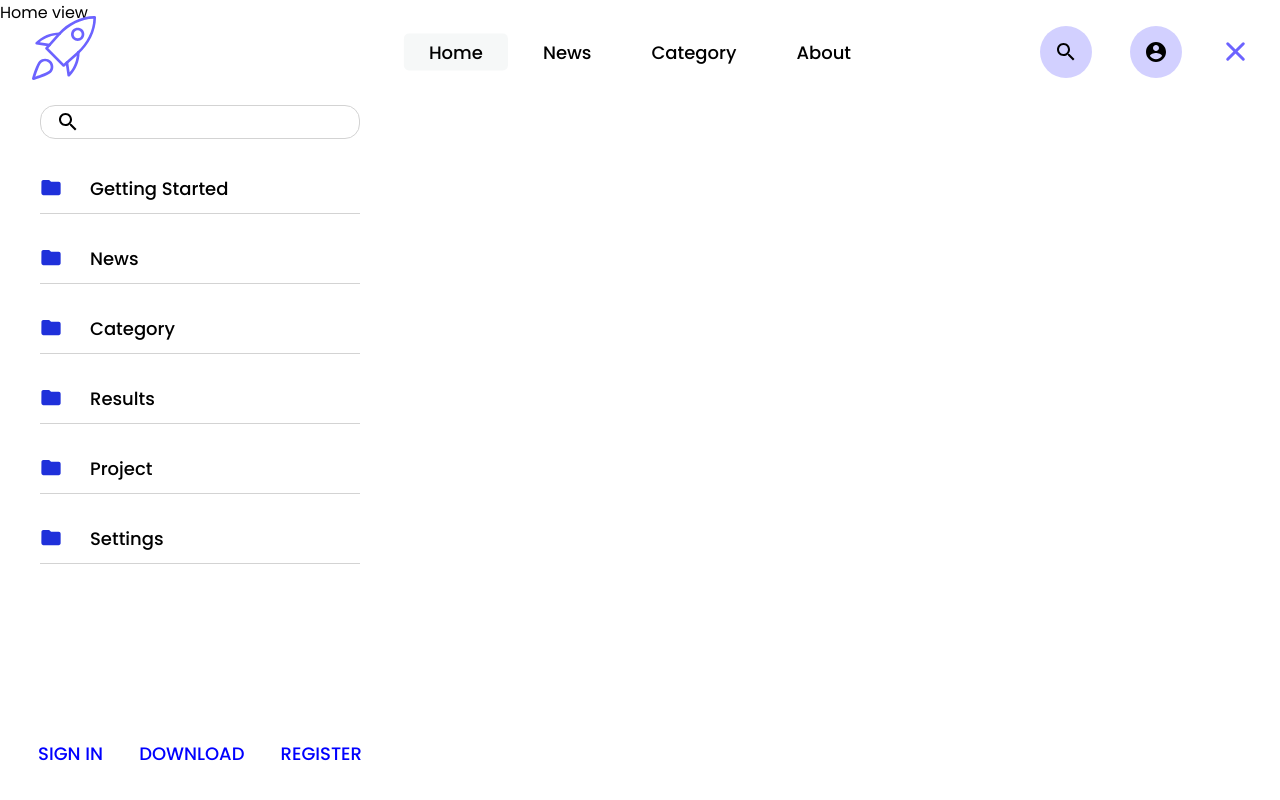
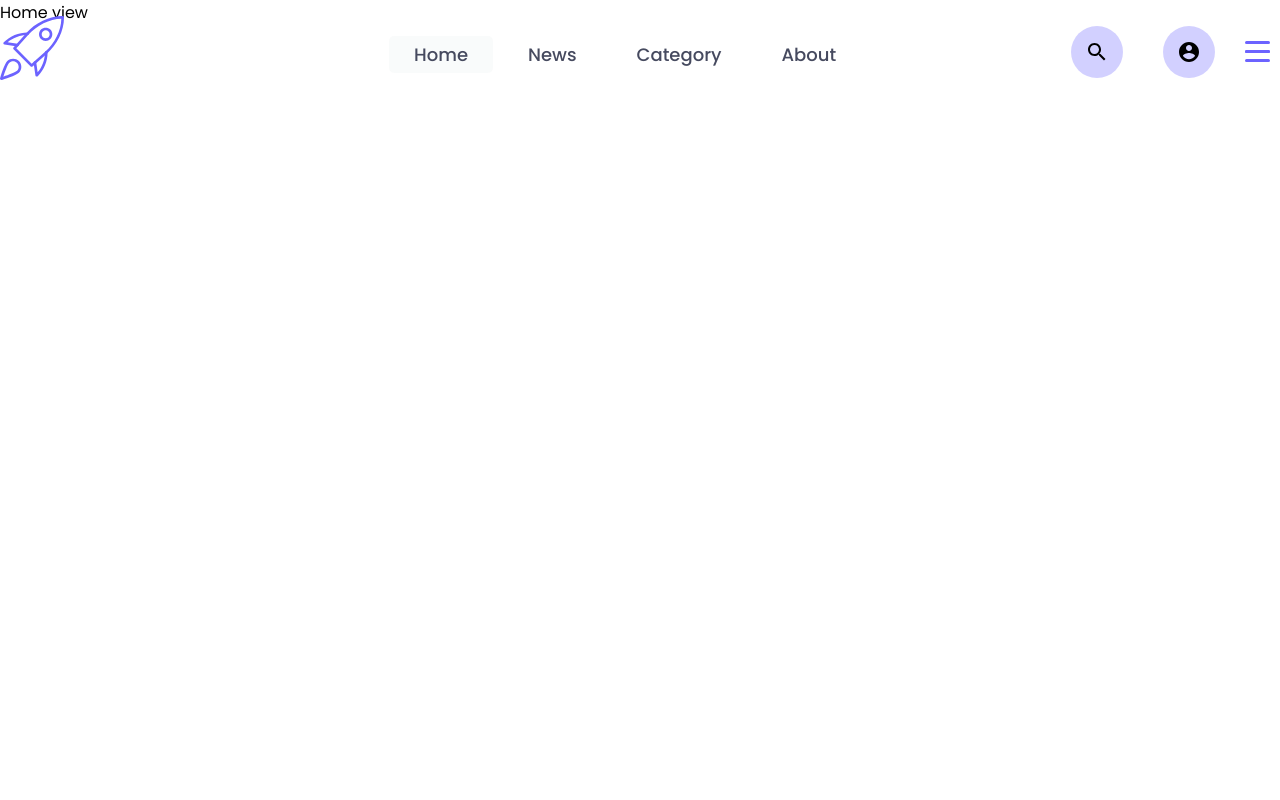
Before and after one commit to noszczynski/mystartup-app-revision-1, a React (Create React App) app: page / in a window 1280 px wide. Built offline with nearby package versions, Linux system fonts and the light colour scheme.

Commit message:
code review changes v2

```diff
--- a/src/components/Navbar/Navbar.tsx
+++ b/src/components/Navbar/Navbar.tsx
@@ -6,6 +6,7 @@ import logoImg from '../../assets/logo.svg';
 import searchIcon from '../../assets/search.svg';
 import accountIcon from '../../assets/account.svg';
 import folderIcon from '../../assets/folder.svg';
+import mq from '../../theme/breakpoints';
 
 const Wrapper = styled.div`
 position:fixed;
@@ -14,19 +15,24 @@ left:0;
 width:100%;
 `;
 
-const StyledNavigation = styled.nav<{ opened: boolean }>`
+const StyledNavigation = styled.div<{ isOpen: boolean }>`
   display: flex;
   flex-wrap: wrap;
   justify-content: space-between;
   max-width: 1280px;
-  margin:${({ theme }) => (`${theme.size.space.md} auto 0`)};
+  margin: ${({ theme }) => theme.size.space.md} auto 0;
   position: relative;
-  @media (max-width: 1280px) {
-    margin-left: ${({ theme }) => theme.size.space.lg};
-    margin-right: ${({ theme }) => theme.size.space.lg};
+  ${mq.desktopS}{
+    margin: ${({ theme }) => theme.size.space.md} ${({ theme }) => theme.size.space.lg} 0;
   }
 
 `;
+
+const NavLinksContainer = styled.nav`
+  display: flex;
+  justify-content: space-between;
+  margin:0 5% 0 25%;
+  `;
 
 const Logo = styled.img`
   height: 64px;
@@ -34,11 +40,11 @@ const Logo = styled.img`
 
 const appear = keyframes`
   from {
-       background: rgba(108, 99, 255, 0);
+       opacity:0;
   }
 
   to {
-       background: rgba(241, 243, 244, 0.6);
+       opacity:0.6;
   }
 `;
 
@@ -49,15 +55,17 @@ const NavbarLink = styled(NavLink)`
   text-decoration: none;
   position: relative;
   padding: 5px 25px;
-  border-radius: 5px;
-  margin: 0px 5px;
-  color: black;
+  border-radius: ${({ theme }) => theme.size.space.sm};
+  margin: 20px 5px;
+  color: ${({ theme }) => theme.color.dark};
 
   &.active {
     ::after {
       content: '';
       height: 100%;
       position: absolute;
+      background: rgba(241, 243, 244, 0.6);
+      opacity:0;
       width: 100%;
       z-index: -1;
       left: 0;
@@ -68,23 +76,11 @@ const NavbarLink = styled(NavLink)`
   }
 `;
 
-const NavLinksContainer = styled.div`
-  position: absolute;
-  top: 50%;
-  left: 50%;
-  transform: translate(-50%, -50%);
-    display: flex;
-  justify-content: space-between;
-  `;
-
-const BurgerIcon = styled.div<{ opened: boolean }>`
+const BurgerIcon = styled.div<{ isOpen: boolean }>`
   z-index: 99;
   width: 25px;
   height: 25px;
-  position: absolute;
-  top: 0%;
-  right: 0%;
-  margin: 25px auto;
+    margin: 25px 10px 0 10px;
   -webkit-transform: rotate(0deg);
   -moz-transform: rotate(0deg);
   -o-transform: rotate(0deg);
@@ -127,12 +123,9 @@ const BurgerIcon = styled.div<{ opened: boolean }>`
     top: 18px;
   }
 
-  ${({ opened }) => opened
+  ${({ isOpen }) => isOpen
     && css`
-      /* span {
-        background: white;
-      } */
-      span:nth-child(1) {
+          span:nth-child(1) {
         top: 18px;
         width: 0%;
         left: 50%;
@@ -158,17 +151,12 @@ const BurgerIcon = styled.div<{ opened: boolean }>`
 `;
 
 const SearchButton = styled.div<{ searchIcon: string }>`
-  position: absolute;
   background-image: url(${searchIcon});
-  top: 50%;
-  right: 0px;
-    transform: translate(-50%, -50%);
   height: 52px;
   width: 52px;
   background-repeat: no-repeat;
   background-position: 50% 50%;
-  margin-left: auto;
-  margin-right: 130px;
+   margin:10px 20px 10px auto;
   background-color: rgba(108, 99, 255, 0.3);
   border-radius: 100%;
   cursor: pointer;
@@ -179,19 +167,13 @@ const SearchButton = styled.div<{ searchIcon: string }>`
 `;
 
 const AccountButton = styled.div<{ accountIcon: string }>`
-  position: absolute;
-  top: 50%;
-  right: 0px;
-  -ms-transform: translate(-50%, -50%);
-  transform: translate(-50%, -50%);
-  height: 52px;
+   height: 52px;
   width: 52px;
   background-image: url(${accountIcon});
   background-repeat: no-repeat;
   background-position: 50% 50%;
-  margin-left: auto;
-  margin-right: 40px;
-  background-color: rgba(108, 99, 255, 0.3);
+  margin:10px 20px;
+   background-color: rgba(108, 99, 255, 0.3);
   border-radius: 100%;
   cursor: pointer;
   transition: all 0.3s ease-in-out;
@@ -200,16 +182,16 @@ const AccountButton = styled.div<{ accountIcon: string }>`
   }
 `;
 
-const SideMenu = styled.div<{ opened: boolean }>`
+const SideMenu = styled.div<{ isOpen: boolean }>`
 position:fixed;
 top:0;
 left:0;
-margin-top:90px;
+margin-top:100px;
 width:400px;
 height:calc(100vh - 90px);
 background-color: white;
 transition:transform .3s ease-in-out;
-transform: ${({ opened }) => (opened ? null : 'translateX(-100%)')};
+transform: ${({ isOpen }) => (isOpen ? null : 'translateX(-100%)')};
 `;
 
 const SearchBar = styled.input`
@@ -227,7 +209,7 @@ background-position: 5% 50%;
  }
 `;
 
-const SideLinksContainer = styled.div`
+const SideLinksContainer = styled.nav`
 width:100%;
 display:flex;
 flex-direction:column;
@@ -239,7 +221,7 @@ width:80%;
 margin:10px auto;
 height:50px;
 font-size:${({ theme }) => theme.size.font.md};
-border-bottom:1px solid lightgray;
+border-bottom:1px solid ${({ theme }) => theme.color.lightGray};
 text-decoration:none;
 color:black;
 line-height:50px;
@@ -254,12 +236,12 @@ transition:all .3s ease-in-out;
 }
 `;
 
-const SideButtonsContainer = styled.div`
+const SideButtonsContainer = styled.nav`
 position:absolute;
 bottom:0;
 width:100%;
 padding:0 5%;
-margin:0 auto 25px;
+margin:0 auto ${({ theme }) => theme.size.font.lg};
 display:flex;
 justify-content:space-around;
 `;
@@ -267,12 +249,12 @@ justify-content:space-around;
 const SideButton = styled(Link)`
 font-size:${({ theme }) => theme.size.font.md};
 font-weight:${({ theme }) => theme.size.weight.medium};
-color:blue;
-padding:8px 16px;
+color:${({ theme }) => theme.color.primary};
+padding:${({ theme }) => theme.size.space.sm} ${({ theme }) => theme.size.space.md};;
 text-decoration:none;
 text-transform:uppercase;
 transition:all .3s ease-in-out;
-border-radius:5px;
+border-radius:${({ theme }) => theme.size.space.sm};;
 &:hover{
   background-color: #E1EBFD;
 }
@@ -285,28 +267,28 @@ const renderNavLinks = () => NAV_ITEMS.map((item) => (
 ));
 
 const Navbar: FC = () => {
-  const [isMenuOpen, openMenu] = useState(true);
+  const [isMenuOpen, setIsMenuOpen] = useState(false);
+  const toggleMenu = () => setIsMenuOpen((prevState) => !prevState);
 
   return (
     <Wrapper>
-      <StyledNavigation opened={isMenuOpen}>
+      <StyledNavigation isOpen={isMenuOpen}>
         <Link to="/">
           <Logo src={logoImg} alt="logo" />
-          {' '}
         </Link>
         <NavLinksContainer>{renderNavLinks()}</NavLinksContainer>
         <SearchButton searchIcon={searchIcon} />
         <AccountButton accountIcon={accountIcon} />
         <BurgerIcon
-          opened={isMenuOpen}
-          onClick={() => openMenu((prevState) => !prevState)}
+          isOpen={isMenuOpen}
+          onClick={toggleMenu}
         >
           <span />
           <span />
           <span />
           <span />
         </BurgerIcon>
-        <SideMenu opened={isMenuOpen}>
+        <SideMenu isOpen={isMenuOpen}>
           <SearchBar />
           <SideLinksContainer>
             {SIDE_NAV_ITEMS.map((item) => (
@@ -317,9 +299,9 @@ const Navbar: FC = () => {
             ))}
           </SideLinksContainer>
           <SideButtonsContainer>
-            <SideButton to="/signin">sign in</SideButton>
-            <SideButton to="/download">download</SideButton>
-            <SideButton to="/register">register</SideButton>
+            <SideButton to="#">sign in</SideButton>
+            <SideButton to="#">download</SideButton>
+            <SideButton to="#">register</SideButton>
           </SideButtonsContainer>
         </SideMenu>
       </StyledNavigation>
```
